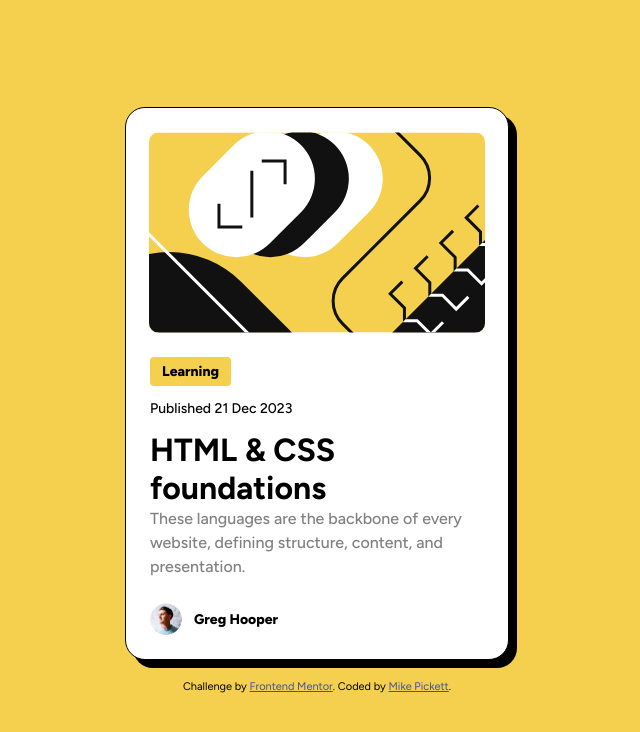
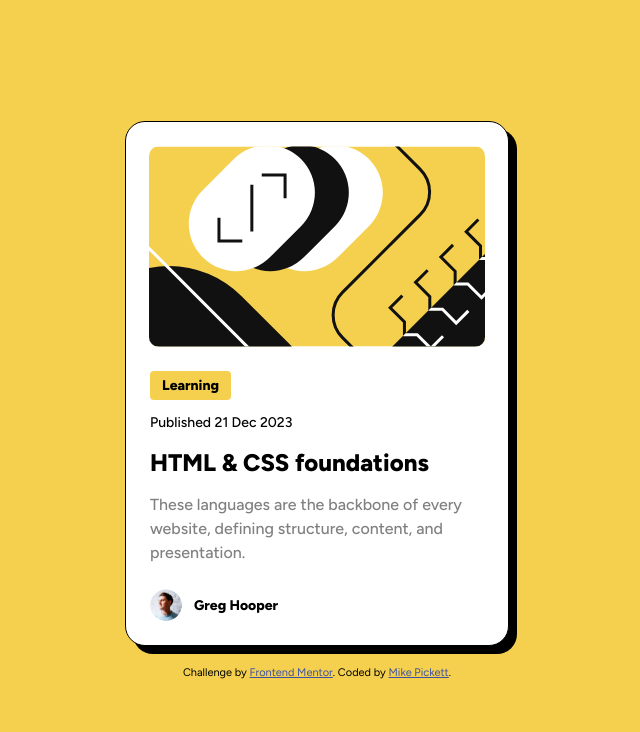
Before and after one commit to gmdpickett/blog-preview-card-final, a plain HTML site: page index.html in a window 1536 px wide. Shown: the whole page, without its empty margins (451-1091 px from the left). Drawn offline with Linux system fonts and the light colour scheme.

Commit message:
Update style.css
Updated h3 to h1 to match changes made to index.html

```diff
--- a/style.css
+++ b/style.css
@@ -5,7 +5,7 @@
 }
 
 p,
-h3 {
+h1 {
   margin-bottom: 12px;
   line-height: 150%;
 }
@@ -80,7 +80,7 @@ main {
   font-weight: 500;
 }
 
-h3.main__article-title {
+h1.main__article-title {
   font-size: 20px;
   font-weight: 800;
   transition: all 0.4s;
@@ -157,7 +157,7 @@ footer {
     font-size: 14px;
   }
 
-  h3.main__article-title {
+  h1.main__article-title {
     font-size: 24px;
   }
 
@@ -166,7 +166,7 @@ footer {
     margin-bottom: 24px;
   }
 
-  h3.main__article-title:hover {
+  h1.main__article-title:hover {
     color: var(--hover-text-color);
   }
 }
```
